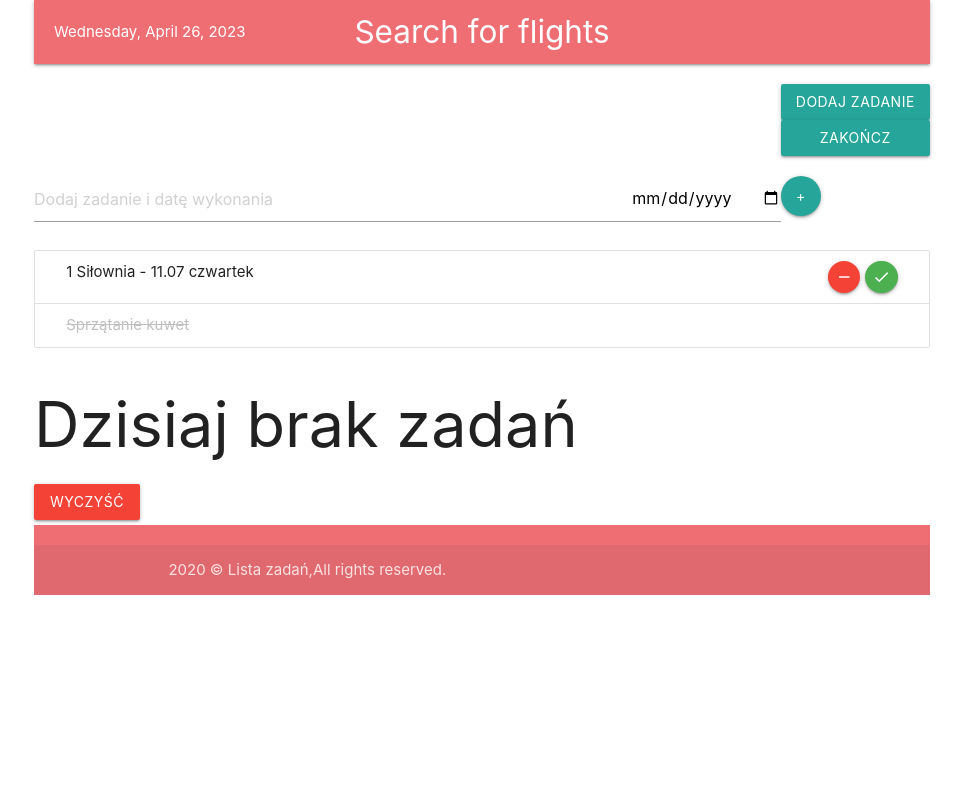
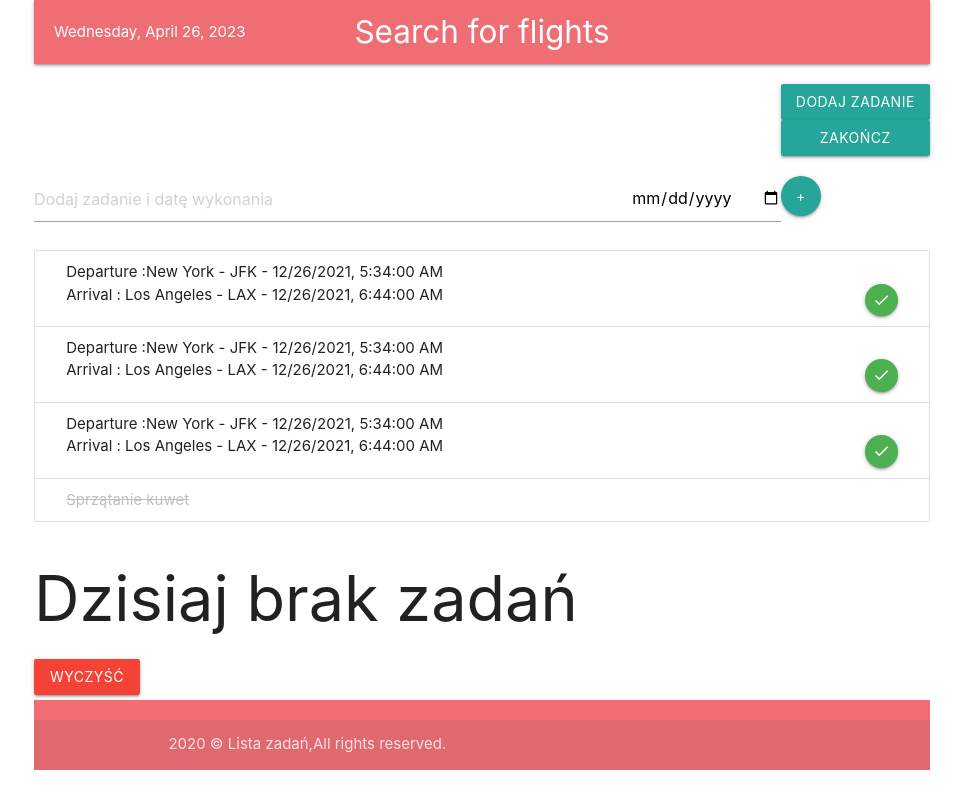
Before and after one commit to NataliaJeszke/flights-angular, an Angular app: page / in a window 1280 px wide. Shown: the whole page, without its empty margins (158-1121 px from the left). Built offline with nearby package versions, Linux system fonts and the light colour scheme.

Commit message:
show static flights

```diff
--- a/src/app/app.component.html
+++ b/src/app/app.component.html
@@ -3,7 +3,7 @@
     <div class="nav-wrapper">
       <span class="brand-logo center">{{ title }}</span>
 
-      <span class="date">{{ getDate() | date:'fullDate'}}</span>
+      <span class="date">{{ getDate() | date : "fullDate" }}</span>
     </div>
   </nav>
 
@@ -23,12 +23,16 @@
   </div>
 
   <ul class="collection">
-    <li class="collection-item row">
-      <span class="col s10">1 Siłownia - 11.07 czwartek</span>
+    <li class="collection-item row" *ngFor="let flight of flights">
+      <span class="col s10"
+        >Departure :{{ flight.departureCity }} - {{ flight.departureAirport }} -
+        {{ flight.formatDepratureDate() }}
+      </span>
+      <span class="col s10">
+        Arrival : {{ flight.arrivalCity }} - {{ flight.arrivalAirport }} -
+        {{ flight.formatArrivalDate() }}</span
+      >
       <div class="col s2 right-align">
-        <button class="btn-floating btn-small red">
-          <i class="material-icons">remove</i>
-        </button>
         <button class="btn-floating btn-small green ml-5">
           <i class="material-icons">check</i>
         </button>
--- a/src/app/app.component.ts
+++ b/src/app/app.component.ts
@@ -17,6 +17,10 @@ export class AppComponent {
       arrival: 1640501040,
       flightNumber: '101',
       airline: 'SWA',
+      departureAirport: 'JFK',
+      arrivalAirport: 'LAX',
+      departureCity: 'New York',
+      arrivalCity: 'Los Angeles',
       formatDepratureDate() {
         return new Date(this.departure * 1000).toLocaleString();
       },
@@ -29,6 +33,10 @@ export class AppComponent {
       arrival: 1640501040,
       flightNumber: '101',
       airline: 'SWA',
+      departureAirport: 'JFK',
+      arrivalAirport: 'LAX',
+      departureCity: 'New York',
+      arrivalCity: 'Los Angeles',
       formatDepratureDate() {
         return new Date(this.departure * 1000).toLocaleString();
       },
@@ -41,6 +49,10 @@ export class AppComponent {
       arrival: 1640501040,
       flightNumber: '101',
       airline: 'SWA',
+      departureAirport: 'JFK',
+      arrivalAirport: 'LAX',
+      departureCity: 'New York',
+      arrivalCity: 'Los Angeles',
       formatDepratureDate() {
         return new Date(this.departure * 1000).toLocaleString();
       },
```
Also changed, not shown: src/app/FlightDataInterface.ts (+17 -1 lines).
